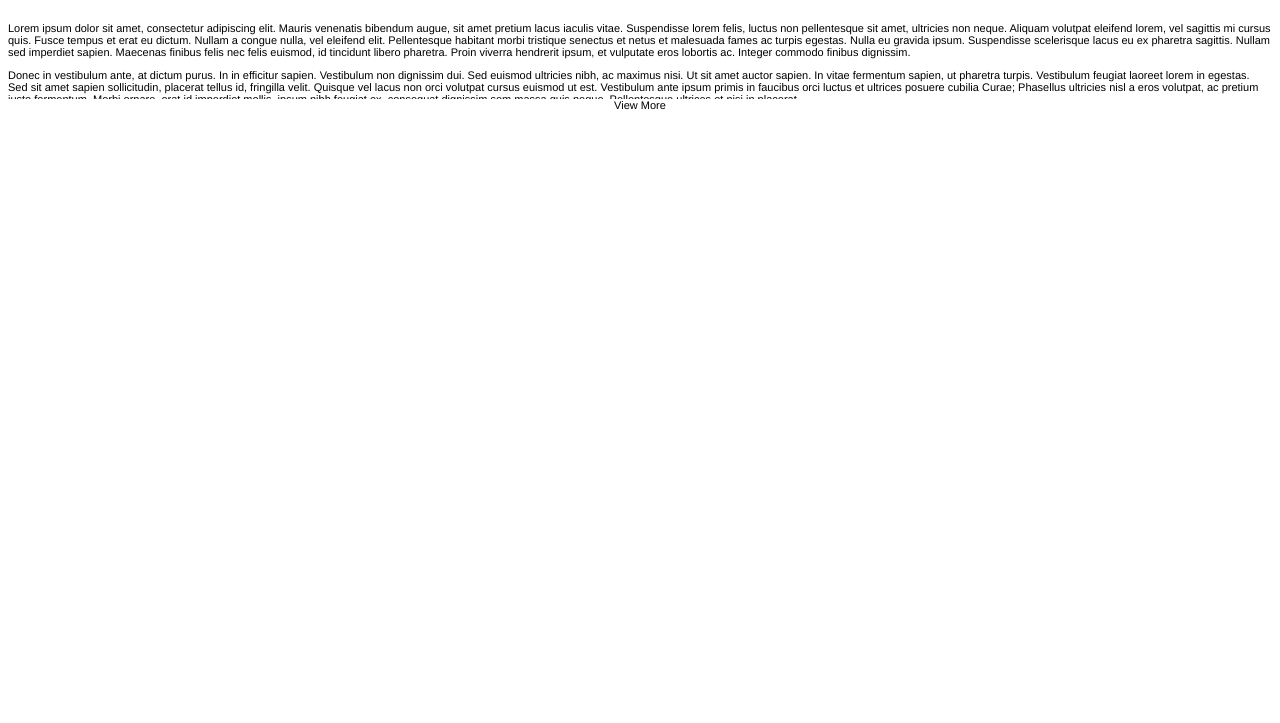
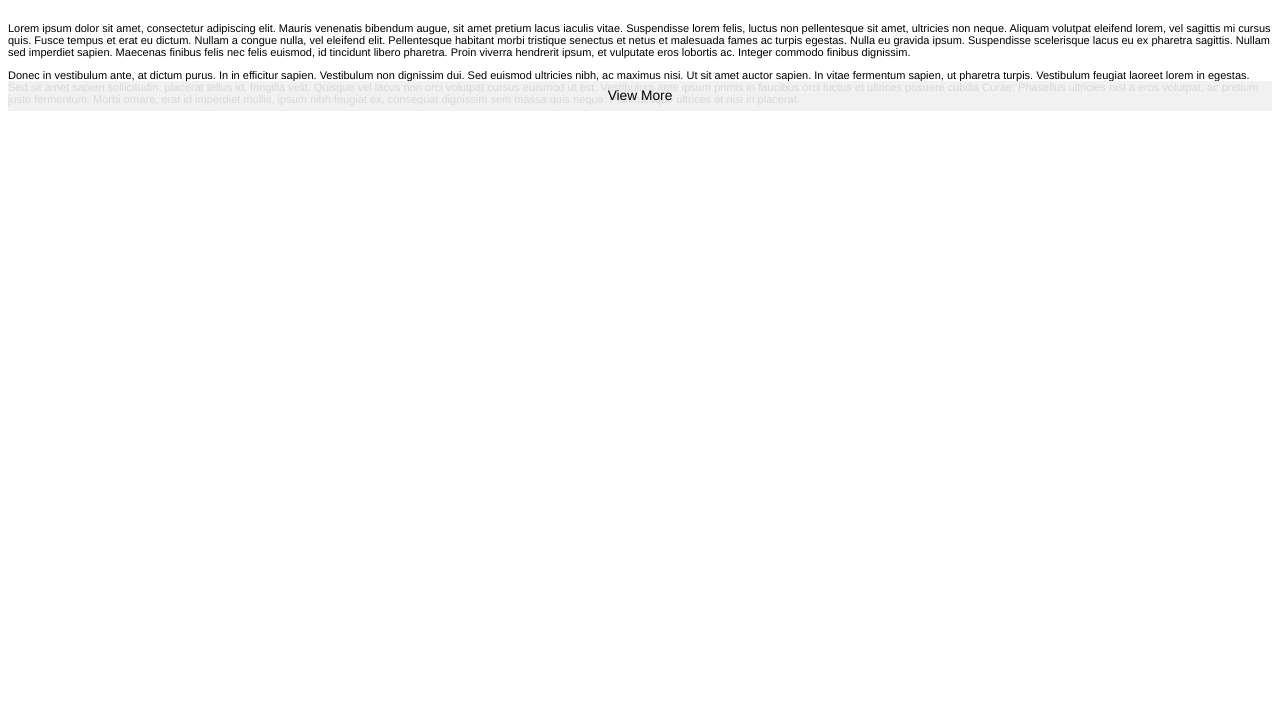
Before and after one commit to pixelOneZero/uiComponents, a plain HTML site: page viewMore.html in a window 1280 px wide. Shown: the part 77-800 px from the top of the page. Drawn offline with Linux system fonts and the light colour scheme.

Commit message:
Set link toggle styles

```diff
--- a/viewMore.html
+++ b/viewMore.html
@@ -21,9 +21,6 @@ html {
 .collapsed div {
 	position:absolute;
 	bottom:0;
-	text-align: center;
-	width:100%;
-	background:#fff;
 }
 
 .button {
@@ -31,6 +28,10 @@ html {
 	text-align: center;
 	width:100%;
 	cursor: pointer;
+	height:30px;
+	background: rgba(240, 240, 240, 0.9);
+	font-size:1.25em;
+	line-height:30px;
 }
 </style>
 
```
